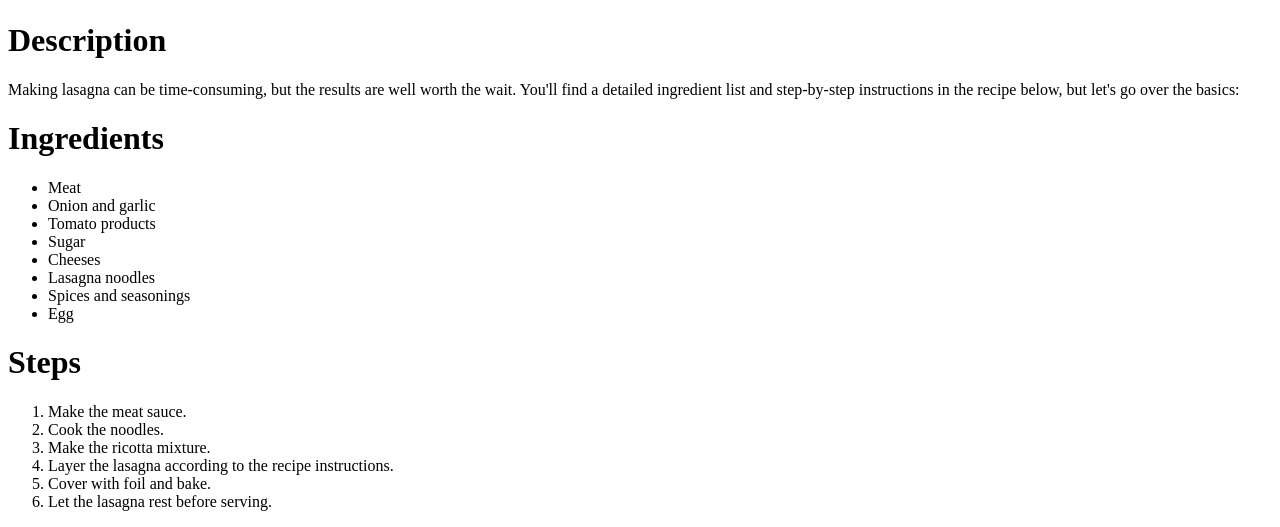
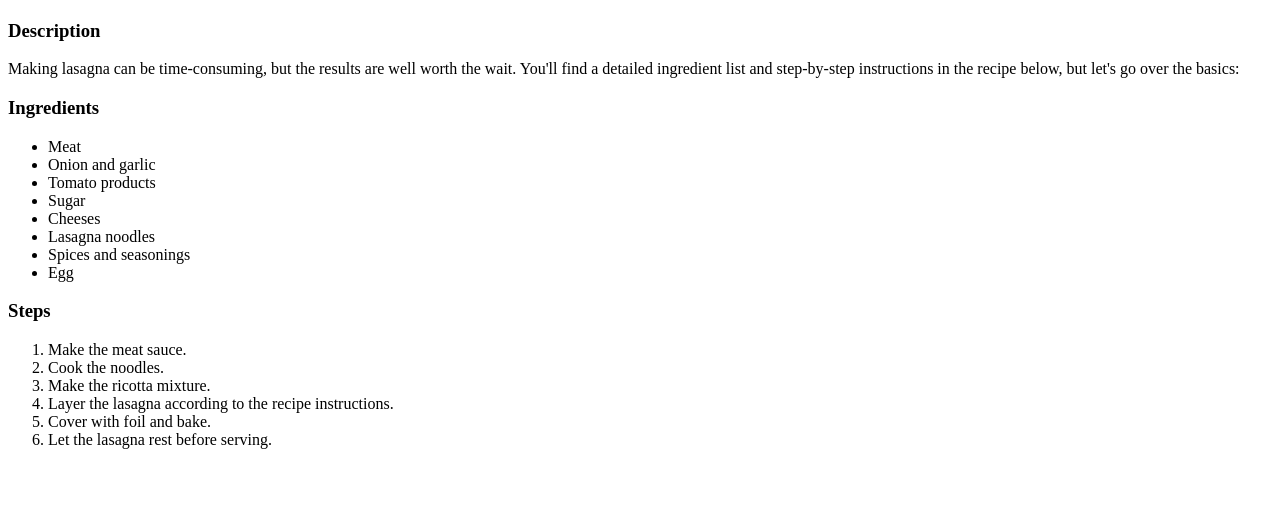
Before and after one commit to Raleese/odin-recipes, a plain HTML site: page recipes/lasagna.html in a window 1280 px wide. Shown: the part 383-910 px from the top of the page. After the commit the page ends 848 px from the top, so only its background shows below. Drawn offline with Linux system fonts and the light colour scheme.

Commit message:
slight modifications

```diff
--- a/recipes/lasagna.html
+++ b/recipes/lasagna.html
@@ -9,10 +9,10 @@
   <body>
     <h1>Lasagna</h1>
     <img src="https://www.allrecipes.com/thmb/iOfxQGOJTdM0K6edW-MFkn-nydE=/0x512/filters:no_upscale():max_bytes(150000):strip_icc():format(webp)/23600-worlds-best-lasagna-DDMFS-4x3-1196-24c5401652934ffb96d3d94bc9fbe2d7.jpg" height="300" width="300">
-    <h1>Description</h1>
+    <h3>Description</h3>
     <p>Making lasagna can be time-consuming, but the results are well worth the wait.
         You'll find a detailed ingredient list and step-by-step instructions in the recipe below, but let's go over the basics:</p>
-    <h1>Ingredients</h1>
+    <h3>Ingredients</h3>
     <ul>
         <li>Meat</li>
         <li>Onion and garlic</li>
@@ -23,7 +23,7 @@
         <li>Spices and seasonings</li>
         <li>Egg</li>
     </ul>
-    <h1>Steps</h1>
+    <h3>Steps</h3>
     <ol>
         <li>Make the meat sauce.</li>
         <li>Cook the noodles.</li>
```
Also changed, not shown: recipes/pancakes.html (+0 -1 lines).
